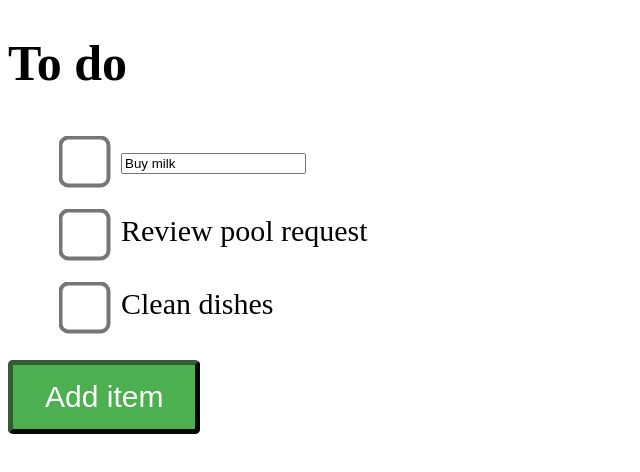
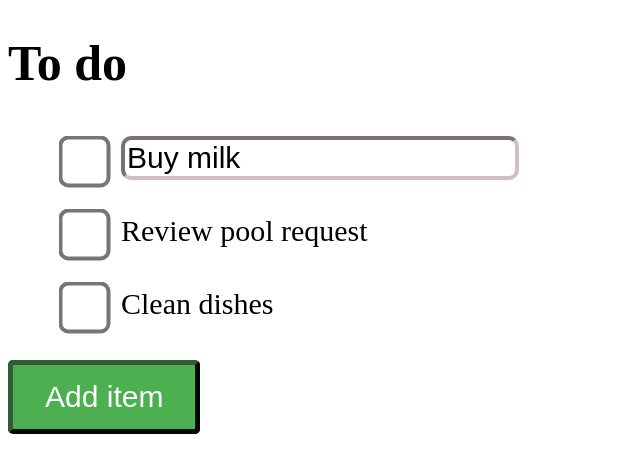
Before and after one commit to gr3yknigh1/todoer, a React (Create React App) app: page / in a window 1280 px wide. Both pictures are taken after a click on the element "Buy milk". Shown: the top 472 px of the page, without its empty margins (0-640 px from the left). Built offline with nearby package versions, Linux system fonts and the light colour scheme.

Commit message:
Edit new items

```diff
--- a/src/App.css
+++ b/src/App.css
@@ -9,6 +9,13 @@ h1.text {
 
 .listItem {
     list-style: " ";
+}
+
+.labelInput {
+    font-size: 30px;
+    border-width: 4px;
+    border-radius: 10px;
+    border-color: rgb(207, 191, 191);
 }
 
 .checkbox {
--- a/src/components/List/List.js
+++ b/src/components/List/List.js
@@ -19,7 +19,7 @@ export function List() {
   });
 
   const onAddButtonClick = useCallback(() => {
-    setLabels([...labels, ""])
+    setLabels([...labels, "new task"])
   }, [setLabels, labels])
 
   return (
--- a/src/components/List/ListItem.js
+++ b/src/components/List/ListItem.js
@@ -41,7 +41,7 @@ export function ListItem(props) {
           onChange={onCheckboxChange} />
         {
           isInserting ?
-            <input type="text" onChange={onInputChange} value={label}></input> :
+            <input className="labelInput" type="text" onChange={onInputChange} value={label}></input> :
             <span className="text" onClick={onLabelClick}>
               {isChecked ? <s>{label}</s> : label}
             </span>
```
